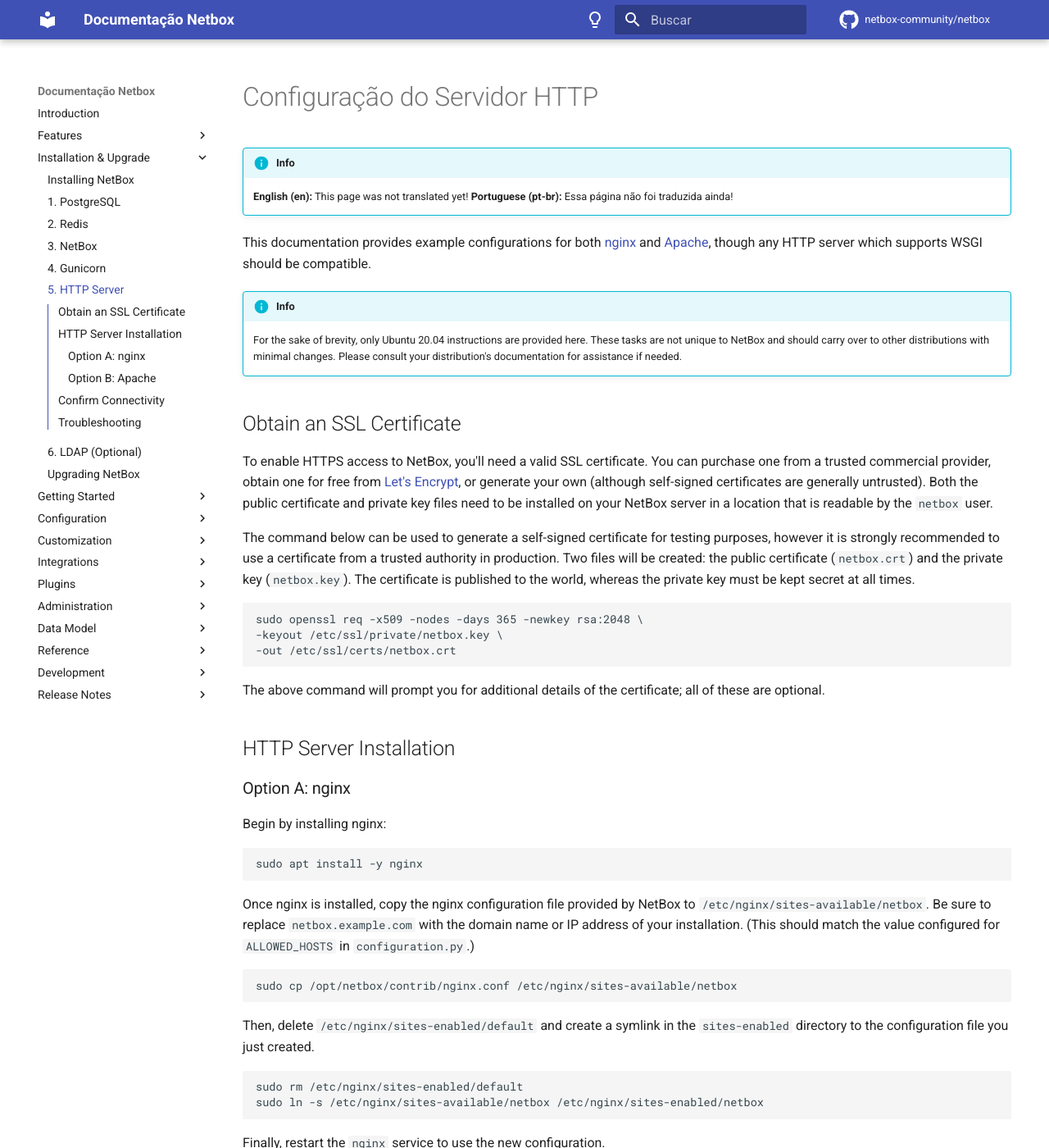
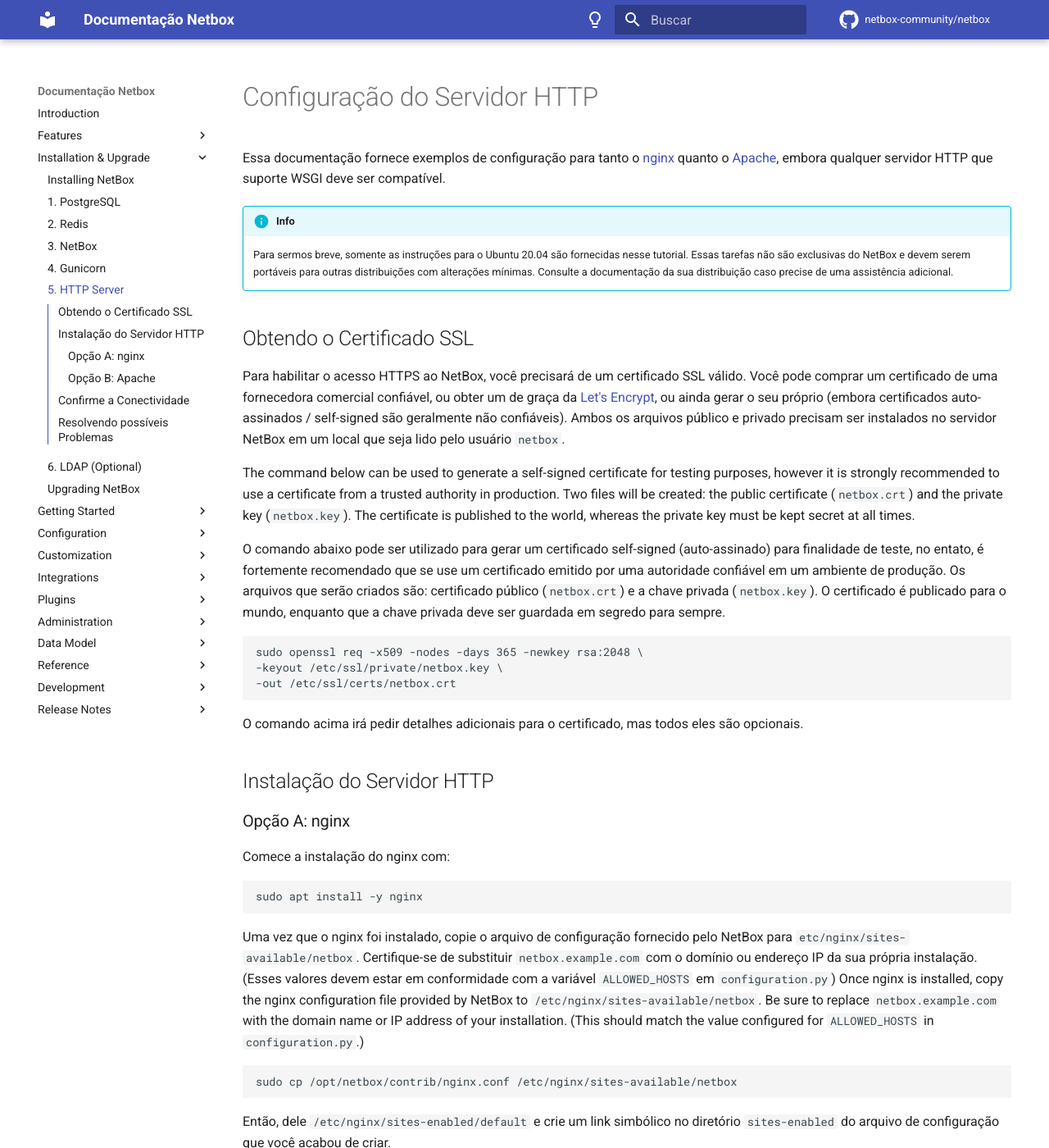
Before and after one commit to netdevopsbr/docs.netbox.dev.br, an MkDocs documentation site: the page built from docs/installation/5-http-server.md, in a window 1280 px wide and 1400 px high. Shown: the whole window at 82% size. Built offline with MkDocs 1.6.1 and Material for MkDocs 9.7.7, drawn with Linux system fonts in a browser that asks for light colours; nearby versions of some CDN libraries; comment, search, counter and statistics services are not loaded; some of the changed text lies outside the part shown.

Commit message:
Add  translated page

````diff
--- a/docs/installation/5-http-server.md
+++ b/docs/installation/5-http-server.md
@@ -1,20 +1,18 @@
 # Configuração do Servidor HTTP
 
-!!! info
+Essa documentação fornece exemplos de configuração para tanto o [nginx](https://www.nginx.com/resources/wiki/) quanto o [Apache](https://httpd.apache.org/docs/current/), embora qualquer servidor HTTP que suporte WSGI deve ser compatível.
 
-    **English (en):** This page was not translated yet!
-    **Portuguese (pt-br):** Essa página não foi traduzida ainda!
+!!! info Observação
 
-This documentation provides example configurations for both [nginx](https://www.nginx.com/resources/wiki/) and [Apache](https://httpd.apache.org/docs/current/), though any HTTP server which supports WSGI should be compatible.
+    Para sermos breve, somente as instruções para o Ubuntu 20.04 são fornecidas nesse tutorial. Essas tarefas não são exclusivas do NetBox e devem serem portáveis para outras distribuições com alterações mínimas. Consulte a documentação da sua distribuição caso precise de uma assistência adicional.
 
-!!! info
-    For the sake of brevity, only Ubuntu 20.04 instructions are provided here. These tasks are not unique to NetBox and should carry over to other distributions with minimal changes. Please consult your distribution's documentation for assistance if needed.
+## Obtendo o Certificado SSL
 
-## Obtain an SSL Certificate
-
-To enable HTTPS access to NetBox, you'll need a valid SSL certificate. You can purchase one from a trusted commercial provider, obtain one for free from [Let's Encrypt](https://letsencrypt.org/getting-started/), or generate your own (although self-signed certificates are generally untrusted). Both the public certificate and private key files need to be installed on your NetBox server in a location that is readable by the `netbox` user.
+Para habilitar o acesso HTTPS ao NetBox, você precisará de um certificado SSL válido. Você pode comprar um certificado de uma fornecedora comercial confiável, ou obter um de graça da [Let's Encrypt](https://letsencrypt.org/getting-started/), ou ainda gerar o seu próprio (embora certificados auto-assinados / self-signed são geralmente não confiáveis). Ambos os arquivos público e privado precisam ser instalados no servidor NetBox em um local que seja lido pelo usuário `netbox`.
 
 The command below can be used to generate a self-signed certificate for testing purposes, however it is strongly recommended to use a certificate from a trusted authority in production. Two files will be created: the public certificate (`netbox.crt`) and the private key (`netbox.key`). The certificate is published to the world, whereas the private key must be kept secret at all times.
+
+O comando abaixo pode ser utilizado para gerar um certificado self-signed (auto-assinado) para finalidade de teste, no entato, é fortemente recomendado que se use um certificado emitido por uma autoridade confiável em um ambiente de produção. Os arquivos que serão criados são: certificado público (`netbox.crt`) e a chave privada (`netbox.key`). O certificado é publicado para o mundo, enquanto que a chave privada deve ser guardada em segredo para sempre.
 
 ```no-highlight
 sudo openssl req -x509 -nodes -days 365 -newkey rsa:2048 \
@@ -22,52 +20,53 @@
 -out /etc/ssl/certs/netbox.crt
 ```
 
-The above command will prompt you for additional details of the certificate; all of these are optional.
+O comando acima irá pedir detalhes adicionais para o certificado, mas todos eles são opcionais.
 
-## HTTP Server Installation
+## Instalação do Servidor HTTP
 
-### Option A: nginx
+### Opção A: nginx
 
-Begin by installing nginx:
+Comece a instalação do nginx com:
 
 ```no-highlight
 sudo apt install -y nginx
 ```
 
+Uma vez que o nginx foi instalado, copie o arquivo de configuração fornecido pelo NetBox para `etc/nginx/sites-available/netbox`. Certifique-se de substituir `netbox.example.com` com o domínio ou endereço IP da sua própria instalação. (Esses valores devem estar em conformidade com a variável `ALLOWED_HOSTS` em `configuration.py`)
 Once nginx is installed, copy the nginx configuration file provided by NetBox to `/etc/nginx/sites-available/netbox`. Be sure to replace `netbox.example.com` with the domain name or IP address of your installation. (This should match the value configured for `ALLOWED_HOSTS` in `configuration.py`.)
 
 ```no-highlight
 sudo cp /opt/netbox/contrib/nginx.conf /etc/nginx/sites-available/netbox
 ```
 
-Then, delete `/etc/nginx/sites-enabled/default` and create a symlink in the `sites-enabled` directory to the configuration file you just created.
+Então, dele `/etc/nginx/sites-enabled/default` e crie um link simbólico no diretório `sites-enabled` do arquivo de configuração que você acabou de criar.
 
 ```no-highlight
 sudo rm /etc/nginx/sites-enabled/default
 sudo ln -s /etc/nginx/sites-available/netbox /etc/nginx/sites-enabled/netbox
 ```
 
-Finally, restart the `nginx` service to use the new configuration.
+Finalmente, reinicie o serviço `nginx` para que utilize a nova configuração.
 
 ```no-highlight
 sudo systemctl restart nginx
 ```
 
-### Option B: Apache
+### Opção B: Apache
 
-Begin by installing Apache:
+Comece a instação do Apache com:
 
 ```no-highlight
 sudo apt install -y apache2
 ```
 
-Next, copy the default configuration file to `/etc/apache2/sites-available/`. Be sure to modify the `ServerName` parameter appropriately.
+Agora, copie o arquivo de configuração padrão (default) para `/etc/apache2/sites-available/`. Ceritique-se de modificar o parâmetro `ServerName` apropriado.
 
 ```no-highlight
 sudo cp /opt/netbox/contrib/apache.conf /etc/apache2/sites-available/netbox.conf
 ```
 
-Finally, ensure that the required Apache modules are enabled, enable the `netbox` site, and reload Apache:
+Agora, garanta que os módulos do Apache exigidos estão habilitados para habilitar o site do `netbox` e recarregue o Apache:
 
 ```no-highlight
 sudo a2enmod ssl proxy proxy_http headers rewrite
@@ -75,25 +74,27 @@
 sudo systemctl restart apache2
 ```
 
-## Confirm Connectivity
+## Confirme a Conectividade
 
-At this point, you should be able to connect to the HTTPS service at the server name or IP address you provided.
+Até aqui, você já tem que conseguir conectar-se ao serviço do HTTP com o nome do servidor e endereço IP que forneceu nos passos anteriores.
 
-!!! info
-    Please keep in mind that the configurations provided here are bare minimums required to get NetBox up and running. You may want to make adjustments to better suit your production environment.
+!!! info Observação
+
+    Tenha em mente que as configurações fornecidas aqui são apenas pra instalações com requisitos mínimos para ter o NetBox up e rodando. Você talvez queira realizar alguns ajustes para melhor servir o seu ambiente de produção.
 
 !!! warning
-    Certain components of NetBox (such as the display of rack elevation diagrams) rely on the use of embedded objects. Ensure that your HTTP server configuration does not override the `X-Frame-Options` response header set by NetBox.
 
-## Troubleshooting
+    Certos componentes do NetBox (como a exibição dos diagramas de elevação do rack) dependem do uso de objetos embutidos. Garanta que a configuração do servidor HTTP não sobescreve o cabeçalho de resposta `X-Frame-Options` definido pelo NetBox.
 
-If you are unable to connect to the HTTP server, check that:
+## Resolvendo possíveis Problemas
 
-* Nginx/Apache is running and configured to listen on the correct port.
-* Access is not being blocked by a firewall somewhere along the path. (Try connecting locally from the server itself.)
+Se não você não conseguiu conectar-se ao servidor HTTP, verifique:
 
-If you are able to connect but receive a 502 (bad gateway) error, check the following:
+* Nginx/Apache está rodando e configurado para escutar na porta correta.
+* Acesso não está sendo bloqueado pelo firewall em algum lugar pelo caminho. (Tente conectar-se localmente pelo servidor em si, talvez seja útil utilizar o `curl`)
 
-* The WSGI worker processes (gunicorn) are running (`systemctl status netbox` should show a status of "active (running)")
-* Nginx/Apache is configured to connect to the port on which gunicorn is listening (default is 8001).
-* SELinux is not preventing the reverse proxy connection. You may need to allow HTTP network connections with the command `setsebool -P httpd_can_network_connect 1`
+Se você conseguiu se conectar mas recebeu um erro de código HTTP 502 (bad gateway), verifique:
+
+* O processo worker do WSGI (gunicorn) está rodando (`systemctl status netbox` deve mostrar o status de "active (running)")
+* Nginx/Apache está configurado para conectar-se na porta que o gunicorn está escutando (porta padrão é 8001).
+* SELinux não está previnindo conexão com proxy reverso. Você talvez precise habilitar conexões de rede via HTTP com o comando `setsebool -P httpd_can_network_connect 1`
````
